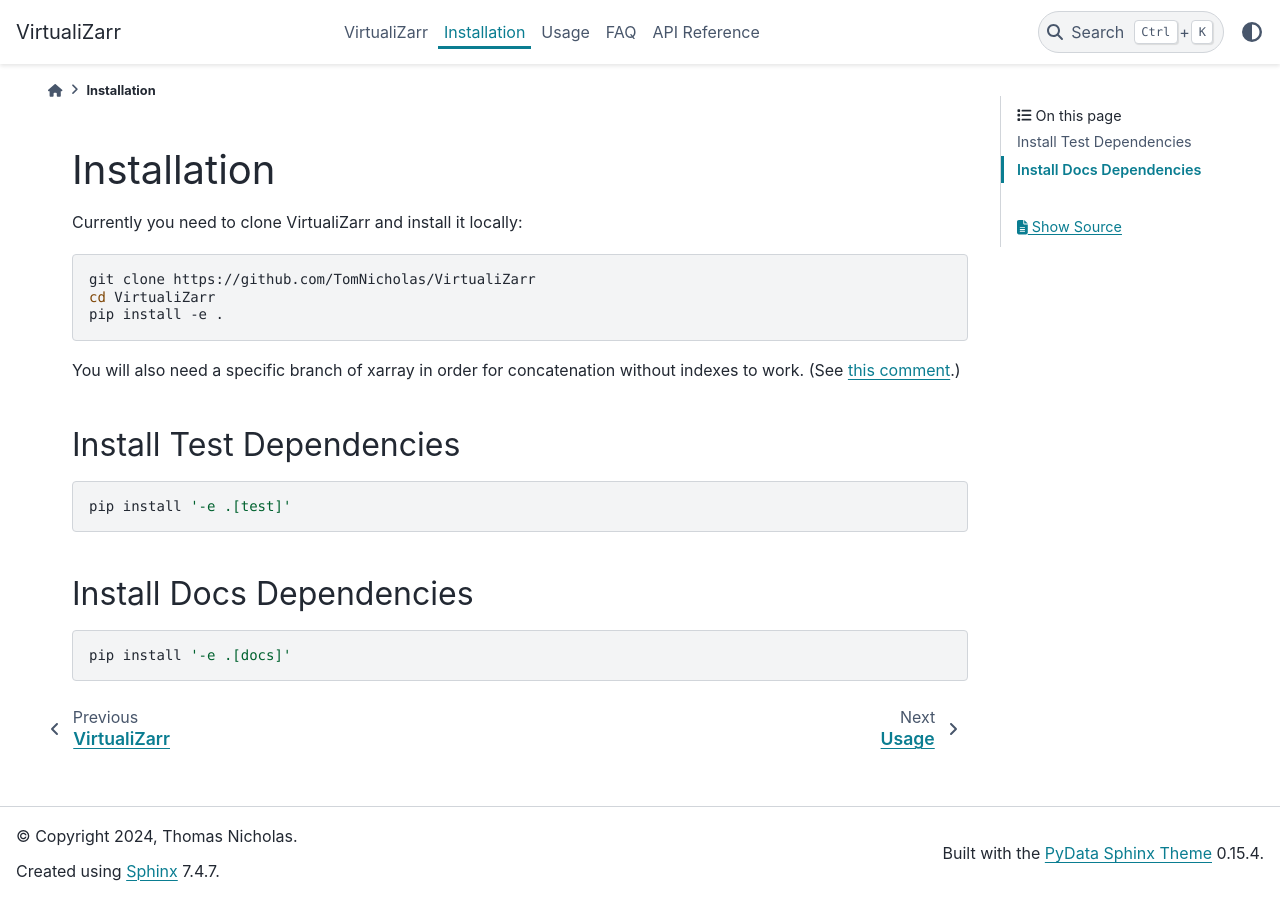
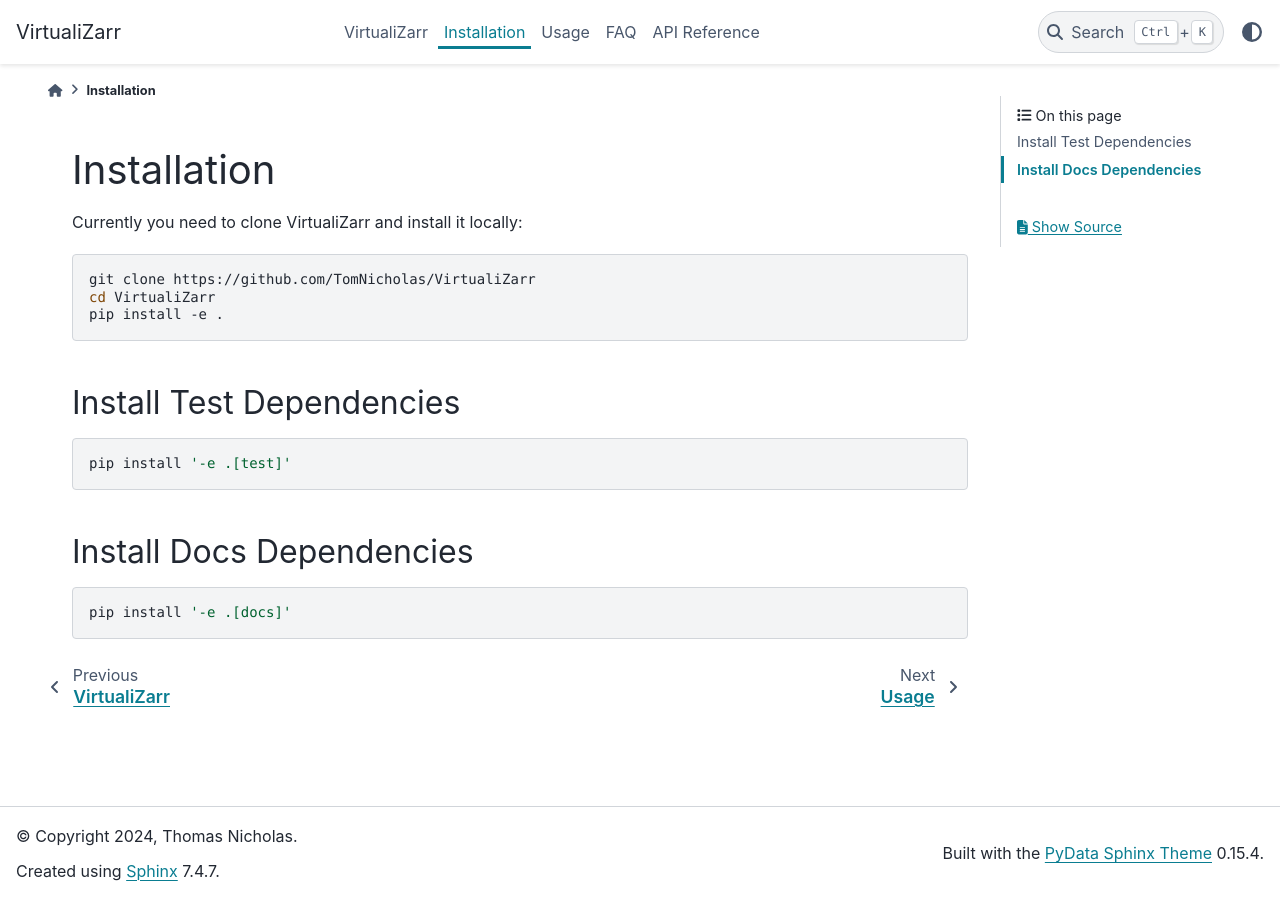
Before and after one commit to zarr-developers/VirtualiZarr, a Sphinx documentation site: the page built from docs/installation.md, in a window 1280 px wide. Built offline with Sphinx 7.4.7 and the PyData theme 0.15.4, drawn with Linux system fonts in a browser that asks for light colours.

Commit message:
remove note about needing special branch of xarray

````diff
--- a/docs/installation.md
+++ b/docs/installation.md
@@ -7,8 +7,6 @@
 cd VirtualiZarr
 pip install -e .
 ```
-
-You will also need a specific branch of xarray in order for concatenation without indexes to work. (See [this comment](https://github.com/TomNicholas/VirtualiZarr/issues/14#issuecomment-2018369470).)
 
 
 ## Install Test Dependencies
````
